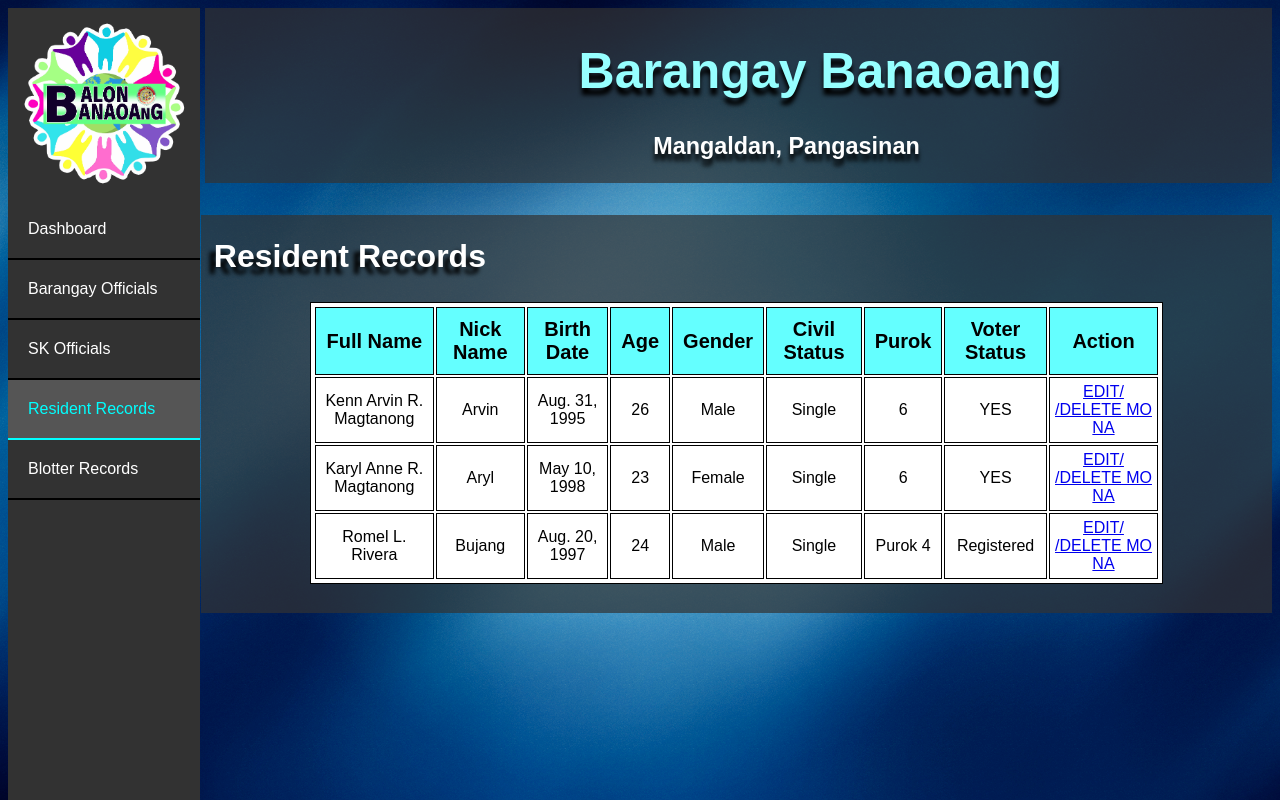
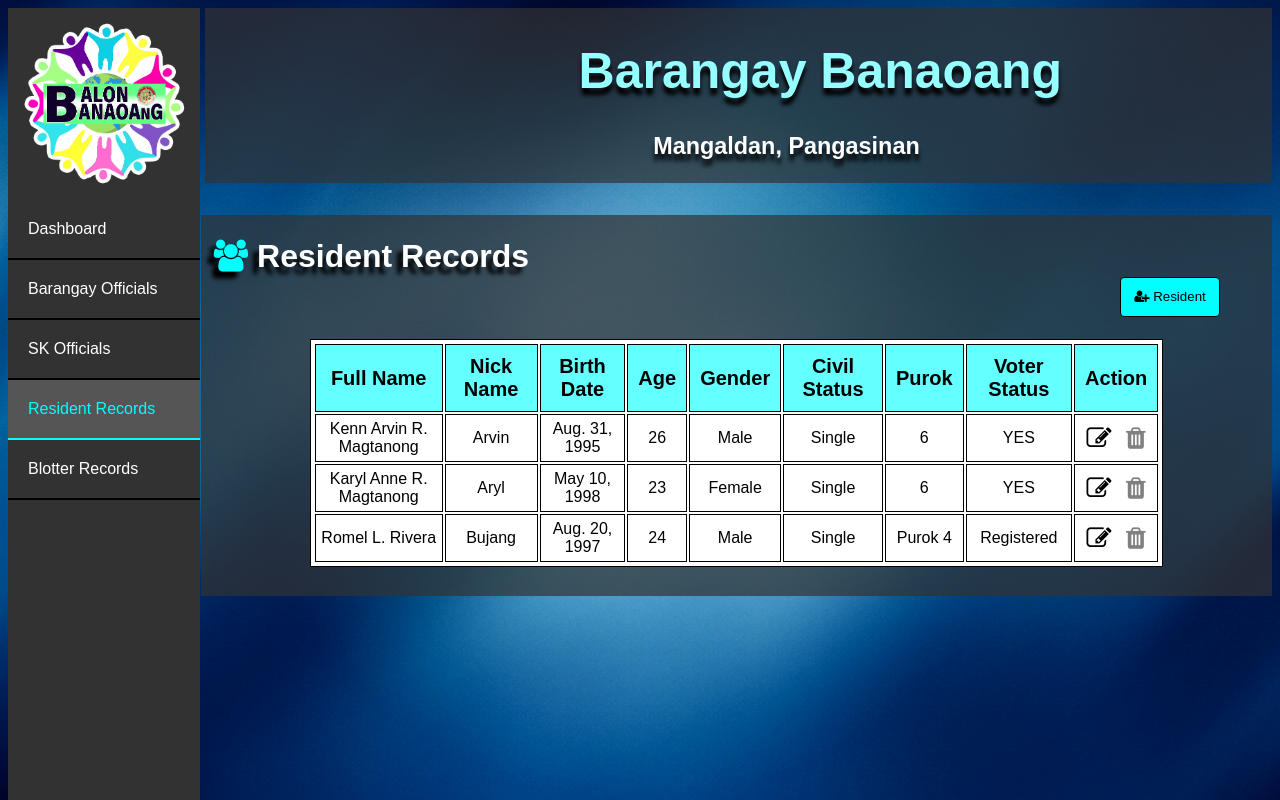
Before and after one commit to KeVin0z/Barangay-Information-System, a Django app: page /list_residents in a window 1280 px wide. Run offline with Django 4.2, Linux system fonts and the light colour scheme; data comes from the database, SQL or seed files in the repository; both versions use the stored data as it was after the commit.

Commit message:
icons/ add button

```diff
--- a/bis/templates/edit_blotters.html
+++ b/bis/templates/edit_blotters.html
@@ -22,7 +22,7 @@
         <li><a href="list_sks">SK Officials</a></li>
         <li><a href="list_residents">Resident Records</a></li>
         <li><a class="active" href="list_blotters">Blotter Records</a></li>
-      </ul>
+    </ul>
 
     <div class="cont">
       <h1 class="h">Update Blotter</h1>
--- a/bis/templates/edit_residents.html
+++ b/bis/templates/edit_residents.html
@@ -22,7 +22,7 @@
         <li><a href="list_sks">SK Officials</a></li>
         <li><a class="active" href="list_residents">Resident Records</a></li>
         <li><a href="list_blotters">Blotter Records</a></li>
-      </ul>
+    </ul>
 
     <div class="cont">
       <h1 class="h">Update Resident</h1>
--- a/bis/templates/list_residents.html
+++ b/bis/templates/list_residents.html
@@ -7,6 +7,46 @@
     <title>List of Residents</title>
     {% load static %}
     <link rel="stylesheet" href="{% static 'index.css' %}">
+
+    <link rel="stylesheet" type="text/css" href="https://maxcdn.bootstrapcdn.com/font-awesome/4.7.0/css/font-awesome.min.css">
+
+<style>
+
+.fa-edit{
+    color:black;
+    font-size: 25px;
+  }
+  .fa-edit:hover{
+    color:blue;
+  }
+  .fa-trash{
+  margin-left: 10px;
+  color:grey;
+  font-size: 25px;
+}
+.fa-trash:hover{
+  color:red;
+}
+  .ad{
+  float:right;
+  width: 100px;
+  height: 40px;
+  background-color:cyan ;
+  margin-top:-20px ;
+  margin-right: 50px;
+  border: 1px solid black;
+  border-radius: 4px;
+  color: black;
+}
+
+.ad:hover{
+   background-color:#4CAF50;
+   color: white;
+   cursor: pointer;
+
+  }
+
+</style>
 </head>
 <body>
 
@@ -25,8 +65,12 @@
 </ul>
 
 <div class="cont">
-  <h1 class="h">Resident Records</h1>
-    <table>
+
+  <h1 class="h"><i class="fa fa-users" style="color: cyan;"></i> Resident Records</h1>
+
+  <a  href="create_residents"><button class="ad"><i class="fa fa-user-plus"></i> Resident</button></a>
+
+    <table style="margin-top: 6%;">
         <tr>
           <th>Full Name</th>
           <th>Nick Name</th>
@@ -50,7 +94,7 @@
           <td>{{ resident.civil_status }}</td>
           <td>{{ resident.purok }}</td>
           <td>{{ resident.voter_status }}</td>
-          <td><a href="/edit_resident/{{ resident.pk }}"> EDIT/</a><a href="/delete_resident/{{ resident.pk }}"> /DELETE MO NA</a></td>
+          <td><a href="/edit_resident/{{ resident.pk }}"><i class="fa fa-edit"></i></a> <a href="/delete_resident/{{ resident.pk }}" onclick="return confirm('Are you sure you want to delete this item?')"> <i class="fa fa-trash"></i></a></td>
         </tr>
 
         {% endfor %}
```
Also changed, not shown: bis/templates/list_blotters.html (+44 -2 lines), bis/templates/list_officials.html (+16 -2 lines), bis/templates/list_sks.html (+17 -4 lines), bis/static/index.css (line endings or trailing spaces), db.sqlite3.
